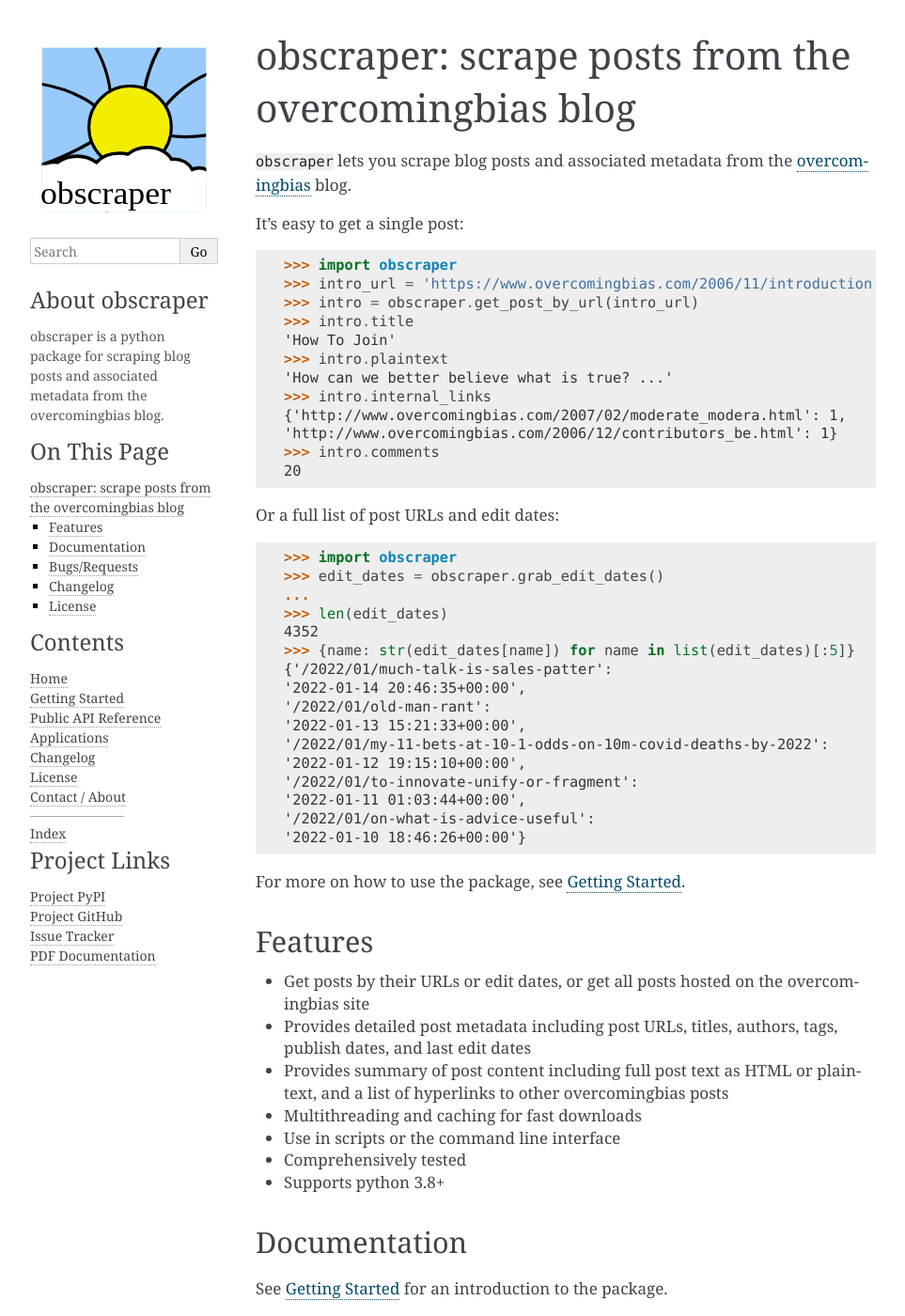
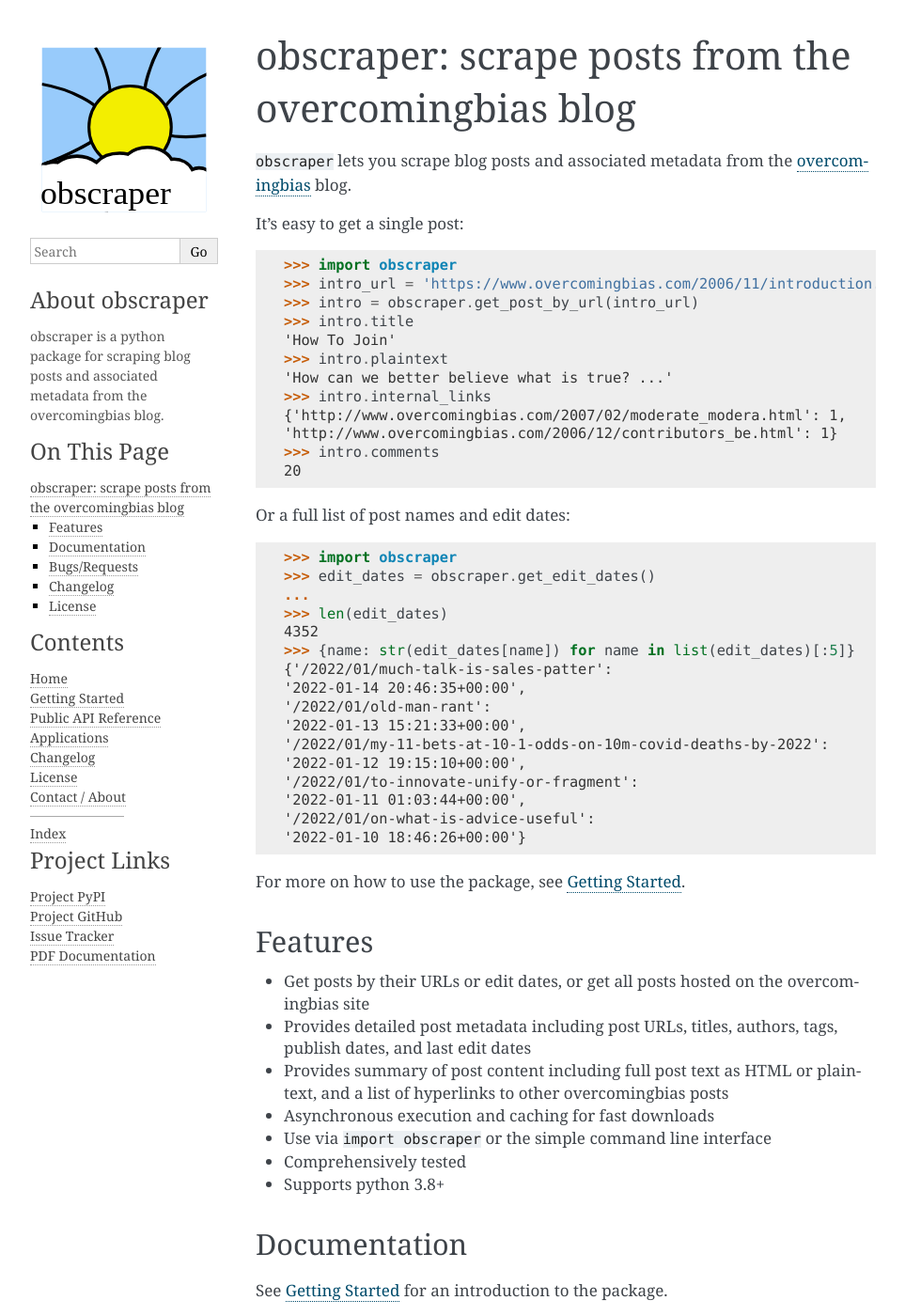
Before and after one commit to chris-mcdo/obscraper, a Sphinx documentation site: the page built from docs/source/index.rst, in a window 1280 px wide and 1400 px high. Shown: the whole window at 94% size, without its empty margins (148-1111 px from the left). Built offline with Sphinx 7.4.7, drawn with Linux system fonts in a browser that asks for light colours.

Commit message:
update docs

```diff
--- a/docs/source/contact.rst
+++ b/docs/source/contact.rst
@@ -1,7 +1,7 @@
 Contact
 =======
 
-For bugs or feature requests, please use the `GitHub issue tracker
-<https://github.com/chris-mcdo/obscraper/issues>`_.
+For bugs or feature requests, please use the
+`GitHub issue tracker <https://github.com/chris-mcdo/obscraper/issues>`_.
 
 For anything else, you can contact me at cmcdonal33 (at) gmail (dot) com.
--- a/docs/source/index.rst
+++ b/docs/source/index.rst
@@ -21,10 +21,10 @@
     >>> intro.comments
     20
 
-Or a full list of post URLs and edit dates::
+Or a full list of post names and edit dates::
 
     >>> import obscraper
-    >>> edit_dates = obscraper.grab_edit_dates()
+    >>> edit_dates = obscraper.get_edit_dates()
     ...
     >>> len(edit_dates)
     4352
@@ -54,9 +54,9 @@
 - Provides summary of post content including full post text as HTML or
   plaintext, and a list of hyperlinks to other overcomingbias posts
 
-- Multithreading and caching for fast downloads
+- Asynchronous execution and caching for fast downloads
 
-- Use in scripts or the command line interface
+- Use via ``import obscraper`` or the simple command line interface
 
 - Comprehensively tested
 
@@ -67,9 +67,11 @@
 
 See :doc:`Getting Started <getting-started>` for an introduction to the package.
 
-A full reference to the obscraper public API can be found at :doc:`Public API Reference <api>`.
+A full reference to the obscraper public API can be found at
+:doc:`Public API Reference <api>`.
 
-For the full details, check out the well-documented `code <https://github.com/chris-mcdo/obscraper>`_.
+For the full details, check out the well-documented
+`code <https://github.com/chris-mcdo/obscraper>`_.
 
 Bugs/Requests
 *************
@@ -80,13 +82,15 @@
 Changelog
 *********
 
-See the :doc:`Changelog <changelog>` for a list of fixes and enhancements of each version.
+See the :doc:`Changelog <changelog>` for a list of fixes and enhancements of each
+version.
 
 License
 *******
 
 Copyright (c) 2022 Christopher McDonald
 
-Distributed under the terms of the `MIT <https://github.com/chris-mcdo/obscraper/blob/main/LICENSE>`_ license.
+Distributed under the terms of the
+`MIT <https://github.com/chris-mcdo/obscraper/blob/main/LICENSE>`_ license.
 
 All overcomingbias posts are copyright the original authors.
```
Also changed, not shown: README.rst (+5 -3 lines), docs/source/api.rst (+58 -53 lines), docs/source/getting-started.rst (+9 -11 lines), 4 other files.
